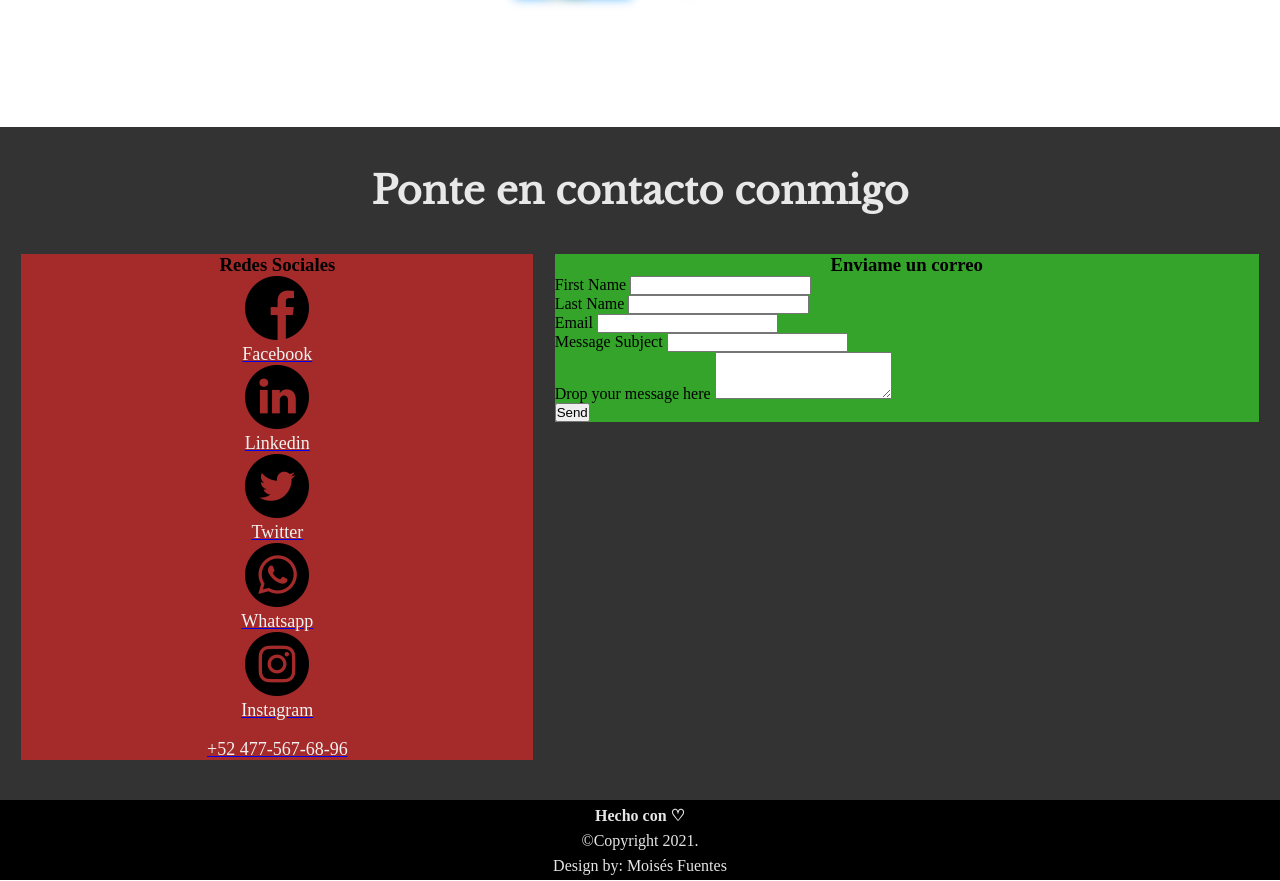
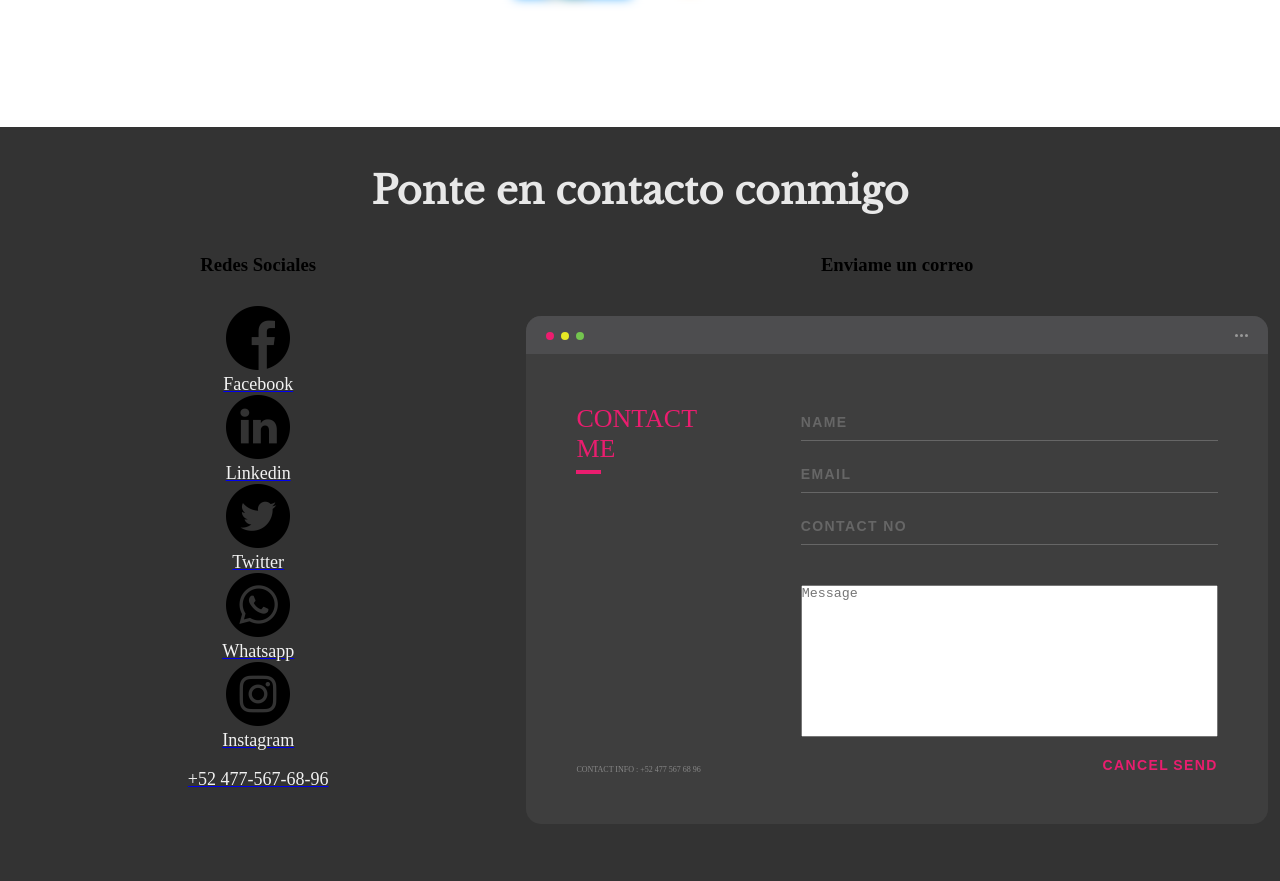
Before and after one commit to GZe00/portafolio-web-v1.0.0, a website: page index.html in a window 1280 px wide. Shown: the part 7824-8705 px from the top of the page. Drawn offline with nearby package versions, Linux system fonts and the light colour scheme; a web font is replaced by a local one.

Commit message:
desktop view completed, now work on responsive

```diff
--- a/index.html
+++ b/index.html
@@ -312,44 +312,50 @@
                 </div>
                 <div class="f1-contact">
                     <h3>Enviame un correo</h3>
-                    <div class="contact">
-                        <section class="contact-wrap">
-                            <form action="" class="contact-form">
-                                <div class="">
-                                    <div class="">
-                                        <label for="">First Name</label>
-                                        <input type="text" class="form-control">
+                    <div class="f-container">
+                        <div class="screen">
+                            <div class="screen-header">
+                                <div class="screen-header-left">
+                                    <div class="screen-header-button close"></div>
+                                    <div class="screen-header-button maximize"></div>
+                                    <div class="screen-header-button minimize"></div>
+                                </div>
+                                <div class="screen-header-right">
+                                    <div class="screen-header-ellipsis"></div>
+                                    <div class="screen-header-ellipsis"></div>
+                                    <div class="screen-header-ellipsis"></div>
                                 </div>
                             </div>
-                                <div class="">
-                                    <div class="">
-                                        <label for="">Last Name</label>
-                                        <input type="text" class="form-control">
+                            <div class="screen-body">
+                                <div class="screen-body-item left">
+                                    <div class="app-title">
+                                        <span>CONTACT</span>
+                                        <span>ME</span>
+                                    </div>
+                                    <div class="app-contact">CONTACT INFO : +52 477 567 68 96</div>
+                                </div>
+                                <div class="screen-body-item">
+                                    <div class="app-form">
+                                        <div class="app-form-group">
+                                            <input class="app-form-control" placeholder="NAME"
+                                                value="">
+                                        </div>
+                                        <div class="app-form-group">
+                                            <input class="app-form-control" placeholder="EMAIL">
+                                        </div>
+                                        <div class="app-form-group">
+                                            <input class="app-form-control" placeholder="CONTACT NO">
+                                        </div>
+                                        <div class="app-form-group message">
+                                            <textarea name="text-area" id="f-text-area" cols="50" rows="10" placeholder="Message"></textarea>
+                                        </div>
+                                        <div class="app-form-group buttons">
+                                            <button class="app-form-button">CANCEL</button>
+                                            <button class="app-form-button">SEND</button>
                                         </div>
                                     </div>
-                                <div class="">
-                                    <div class="">
-                                        <label for="">Email</label>
-                                        <input type="text" class="form-control">
                                 </div>
                             </div>
-                                <div class="">
-                                    <div class="">
-                                        <label for="">Message Subject</label>
-                                        <input type="text" class="form-control">
-                                    </div>
-                                </div>
-                                <div class="">
-                                    <div class="">
-                                        <label for="">Drop your message here</label>
-                                        <textarea rows="3" type="text" class="form-control"></textarea>
-                                    </div>
-                                </div>
-                                <div class="">
-                                    <button class="square-button">Send</button>
-                                </div>
-                            </form>
-                        </section>
                         </div>
                     </div>
                 </div>
--- a/public/css/styles.css
+++ b/public/css/styles.css
@@ -439,6 +439,10 @@ h2{
     height: max-content;          /*Va a variar, no 100vh*/
     width: 100%;
     background-color: rgb(51, 51, 51);
+    display: flex;
+    flex-direction: column;
+    flex-wrap: wrap;
+    flex: 1;
 }
 
 .end-presentation h2{
@@ -457,13 +461,14 @@ h2{
 }
 
 .f1-social h3, .f1-contact h3{
+    margin-bottom: 30px;
     text-align: center;
 }
 
 .f1-social{
     min-width: 40%;
     height: 95%;
-    background-color: brown;
+    /* background-color: brown; */
 }
 
 .social{
@@ -485,9 +490,181 @@ h2{
 .f1-contact{
     min-width: 55%;
     height: 95%;
-    background-color: rgb(52, 165, 42);
+    /* background-color: rgb(52, 165, 42); */
+    display: flex;
+    flex-direction: column;
+    align-items: center;
 }
 
+button, input {
+    font-family: 'Montserrat', sans-serif;
+    font-weight: 700;
+    letter-spacing: 1.4px;
+}button, input {
+    font-family: 'Montserrat', sans-serif;
+    font-weight: 700;
+    letter-spacing: 1.4px;
+}
+
+.f-container {
+    flex: 0 1 600px;
+    margin: auto;
+    padding: 10px;
+}
+.screen {
+    position: relative;
+    background: #3e3e3e;
+    border-radius: 15px;
+}
+
+.screen:after {
+    content: '';
+    display: block;
+    position: absolute;
+    top: 0;
+    left: 20px;
+    right: 20px;
+    bottom: 0;
+    border-radius: 15px;
+    box-shadow: 0 20px 40px rgba(0, 0, 0, .4);
+    z-index: -1;
+}
+
+.screen-header {
+    display: flex;
+    align-items: center;
+    padding: 10px 20px;
+    background: #4d4d4f;
+    border-top-left-radius: 15px;
+    border-top-right-radius: 15px;
+}
+
+.screen-header-left {
+    margin-right: auto;
+}
+
+.screen-header-button {
+    display: inline-block;
+    width: 8px;
+    height: 8px;
+    margin-right: 3px;
+    border-radius: 8px;
+    background: white;
+}
+
+.screen-header-button.close {
+    background: #ed1c6f;
+}
+
+.screen-header-button.maximize {
+    background: #e8e925;
+}
+
+.screen-header-button.minimize {
+    background: #74c54f;
+}
+
+.screen-header-right {
+    display: flex;
+}
+
+.screen-header-ellipsis {
+    width: 3px;
+    height: 3px;
+    margin-left: 2px;
+    border-radius: 8px;
+    background: #999;
+}
+
+.screen-body {
+    display: flex;
+}
+
+.screen-body-item {
+    flex: 1;
+    padding: 50px;
+}
+
+.screen-body-item.left {
+    display: flex;
+    flex-direction: column;
+}
+
+.app-title {
+    display: flex;
+    flex-direction: column;
+    position: relative;
+    color: #ea1d6f;
+    font-size: 26px;
+}
+
+.app-title:after {
+    content: '';
+    display: block;
+    position: absolute;
+    left: 0;
+    bottom: -10px;
+    width: 25px;
+    height: 4px;
+    background: #ea1d6f;
+}
+
+.app-contact {
+    margin-top: auto;
+    font-size: 8px;
+    color: #888;
+}
+
+.app-form-group {
+    margin-bottom: 15px;
+}
+
+.app-form-group.message {
+    margin-top: 40px;
+}
+
+.app-form-group.buttons {
+    margin-bottom: 0;
+    text-align: right;
+}
+
+.app-form-control {
+    width: 100%;
+    padding: 10px 0;
+    background: none;
+    border: none;
+    border-bottom: 1px solid #666;
+    color: #ddd;
+    font-size: 14px;
+    text-transform: uppercase;
+    outline: none;
+    transition: border-color .2s;
+}
+
+.app-form-control::placeholder {
+    color: #666;
+}
+
+.app-form-control:focus {
+    border-bottom-color: #ddd;
+}
+
+.app-form-button {
+    background: none;
+    border: none;
+    color: #ea1d6f;
+    font-size: 14px;
+    cursor: pointer;
+    outline: none;
+}
+
+.app-form-button:hover {
+    color: #b9134f;
+}
+
+#f-text-area{
+    resize: none;
+}
 
 
 .footer-2{
```
Lines whose indentation alone changed are shown as unchanged.
